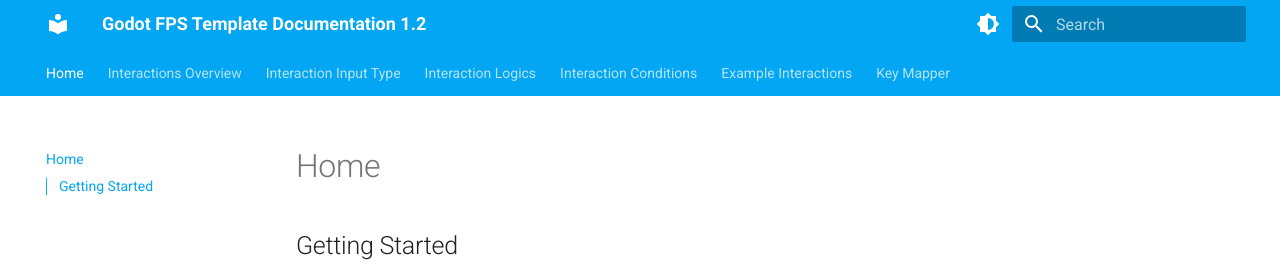
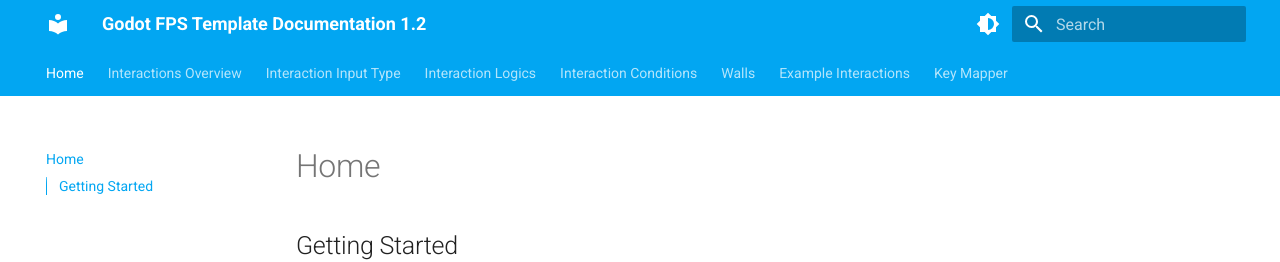
Before and after one commit to Finnder/godot-fps-template-docs, an MkDocs documentation site: the page built from docs/index.md, in a window 1280 px wide. Shown: the top 262 px of the page. Built offline with MkDocs 1.6.1 and Material for MkDocs 9.7.7, drawn with Linux system fonts in a browser that asks for light colours.

Commit message:
walls added

```diff
--- a/mkdocs.yml
+++ b/mkdocs.yml
@@ -90,6 +90,7 @@
   - Interaction Input Type: interaction/interaction-input-type.md
   - Interaction Logics: interaction/interaction-logics.md
   - Interaction Conditions: interaction/interaction-conditions.md
+  - Walls: interaction/walls.md
   - Example Interactions: examples.md
   - Key Mapper: keymapper.md
 
```
